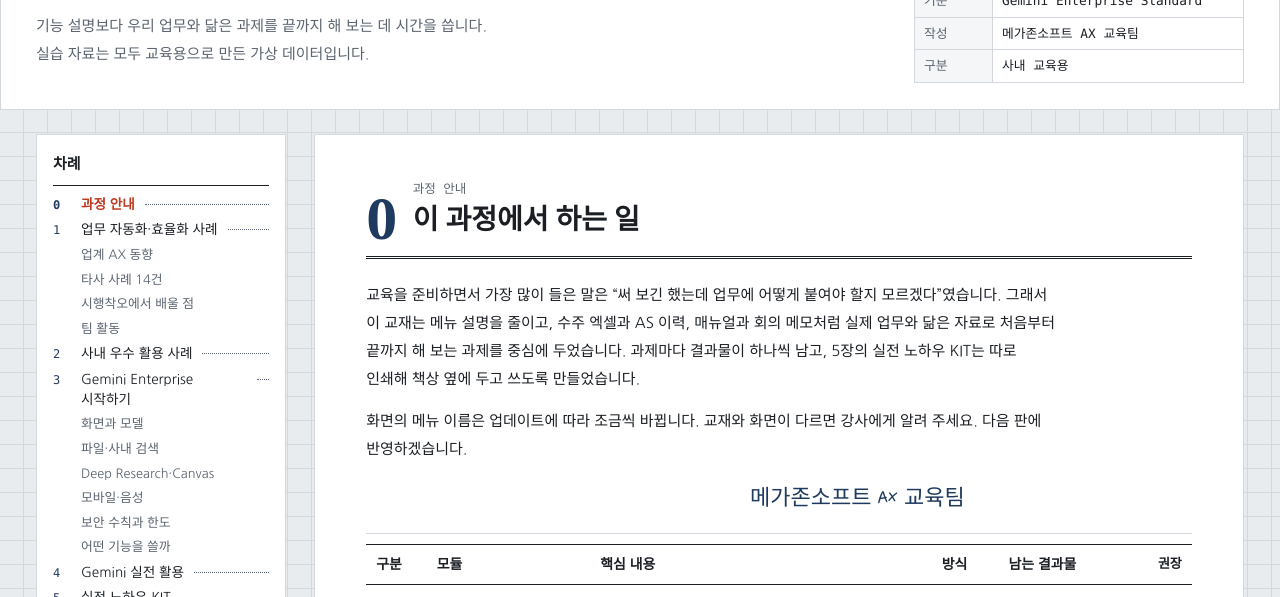
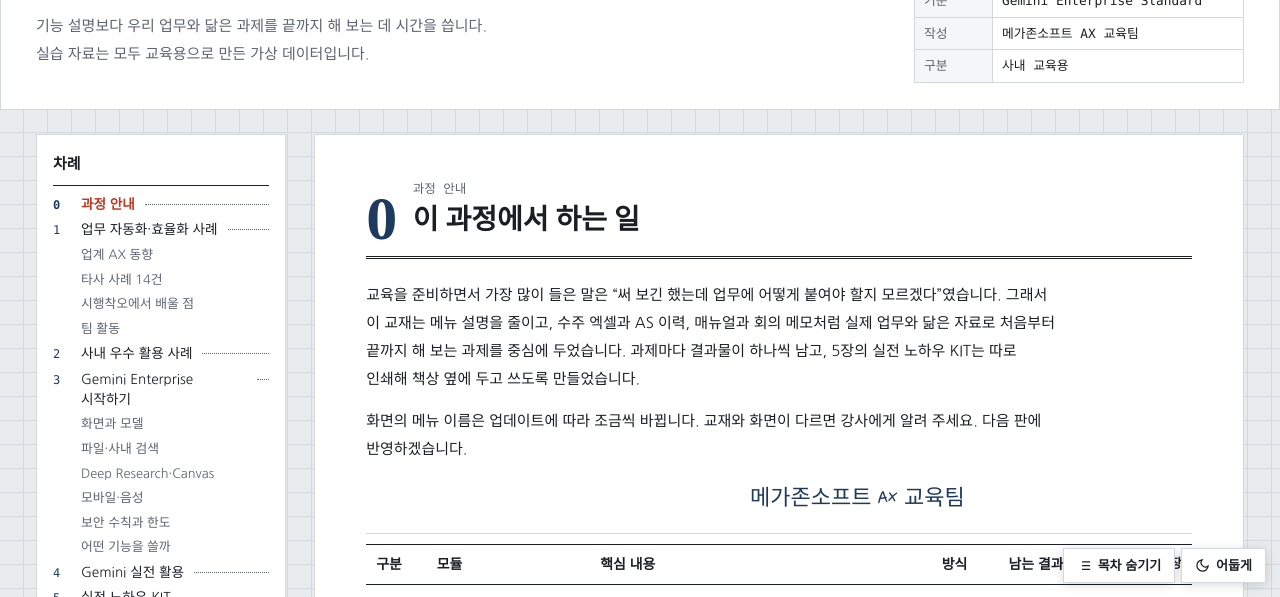
Before and after one commit to rmadudtjr1/hyundai_lab, a plain HTML site: page course1/index.html in a window 1280 px wide. Shown: the part 203-800 px from the top of the page. Drawn offline with Linux system fonts and the light colour scheme; a web font is replaced by a local one.

Commit message:
index.html reload

```diff
--- a/course1/index.html
+++ b/course1/index.html
@@ -155,6 +155,18 @@ footer{border-top:1px solid var(--line);padding-top:12px;font-size:12.8px;color:
 @media (prefers-reduced-motion:reduce){html{scroll-behavior:auto}}
 </style>
 <style>:root{padding-top:env(safe-area-inset-top,0px);padding-bottom:env(safe-area-inset-bottom,0px)}body{margin:0}img{max-width:100%}[hidden]{display:none!important}</style>
+<script>/* 화면 밝기·목차 상태를 먼저 적용해 깜빡임 방지 */
+try{var d=document.documentElement,t=localStorage.getItem('he-theme');if(t==='light'||t==='dark')d.setAttribute('data-theme',t);if(localStorage.getItem('he-toc')==='off')d.classList.add('toc-off')}catch(e){}</script>
+<style>
+/* 보기 도구: 밝게/어둡게 전환, 목차 숨기기/보이기 */
+.viewctl{position:fixed;z-index:50;right:max(14px,env(safe-area-inset-right,0px));bottom:max(14px,env(safe-area-inset-bottom,0px));display:flex;gap:6px}
+.viewctl button{font:700 13px/1 "Nanum Gothic","Malgun Gothic",sans-serif;padding:9px 13px;border:1px solid var(--line);background:var(--paper);color:var(--ink);cursor:pointer;box-shadow:0 2px 10px rgba(0,0,0,.14);display:inline-flex;gap:6px;align-items:center}
+.viewctl button:hover{border-color:var(--ink)}
+.viewctl svg{width:15px;height:15px;flex:none}
+html.toc-off .layout{grid-template-columns:minmax(0,1fr)}
+html.toc-off nav.toc{display:none}
+@media print{.viewctl{display:none}}
+</style>
 </head>
 <body>
 
@@ -175,7 +187,7 @@ footer{border-top:1px solid var(--line);padding-top:12px;font-size:12.8px;color:
 </div></header>
 
 <div class="gut"><div class="layout">
-<nav class="toc" aria-label="목차">
+<nav id="toc-nav" class="toc" aria-label="목차">
   <div class="toch">차례</div>
   <a class="m" href="#intro"><span class="fl">0</span>과정 안내</a>
   <a class="m" href="#m01"><span class="fl">1</span>업무 자동화·효율화 사례</a>
@@ -1310,5 +1322,26 @@ const io=new IntersectionObserver(es=>{es.forEach(e=>{if(e.isIntersecting){links
 document.querySelectorAll('section.mod').forEach(s=>io.observe(s));
 </script>
 
+<div class="viewctl" role="toolbar" aria-label="보기 설정"><button type="button" id="vc-toc" aria-controls="toc-nav"></button><button type="button" id="vc-theme"></button></div>
+<script>
+(function(){
+  const d=document.documentElement,mq=matchMedia('(prefers-color-scheme: dark)');
+  const save=(k,v)=>{try{localStorage.setItem(k,v)}catch(e){}};
+  const SUN='<svg viewBox="0 0 24 24" fill="none" stroke="currentColor" stroke-width="2" aria-hidden="true"><circle cx="12" cy="12" r="4"/><path d="M12 2v2M12 20v2M4.9 4.9l1.4 1.4M17.7 17.7l1.4 1.4M2 12h2M20 12h2M4.9 19.1l1.4-1.4M17.7 6.3l1.4-1.4"/></svg>';
+  const MOON='<svg viewBox="0 0 24 24" fill="none" stroke="currentColor" stroke-width="2" aria-hidden="true"><path d="M21 12.8A9 9 0 1 1 11.2 3a7 7 0 0 0 9.8 9.8z"/></svg>';
+  const LIST='<svg viewBox="0 0 24 24" fill="none" stroke="currentColor" stroke-width="2" aria-hidden="true"><path d="M8 6h13M8 12h13M8 18h13M3 6h.01M3 12h.01M3 18h.01"/></svg>';
+  const tb=document.getElementById('vc-theme');
+  const isDark=()=>d.getAttribute('data-theme')?d.getAttribute('data-theme')==='dark':mq.matches;
+  const paintTheme=()=>{const dk=isDark();tb.innerHTML=(dk?SUN+'밝게':MOON+'어둡게');tb.title=dk?'밝은 화면으로 바꾸기':'어두운 화면으로 바꾸기'};
+  tb.addEventListener('click',()=>{const t=isDark()?'light':'dark';d.setAttribute('data-theme',t);save('he-theme',t);paintTheme()});
+  mq.addEventListener&&mq.addEventListener('change',paintTheme);paintTheme();
+  const cb=document.getElementById('vc-toc');
+  if(cb){
+    const paintToc=()=>{const off=d.classList.contains('toc-off');cb.innerHTML=LIST+(off?'목차 보이기':'목차 숨기기');cb.setAttribute('aria-expanded',String(!off))};
+    cb.addEventListener('click',()=>{const off=d.classList.toggle('toc-off');save('he-toc',off?'off':'on');paintToc()});
+    paintToc();
+  }
+})();
+</script>
 </body>
 </html>
```
